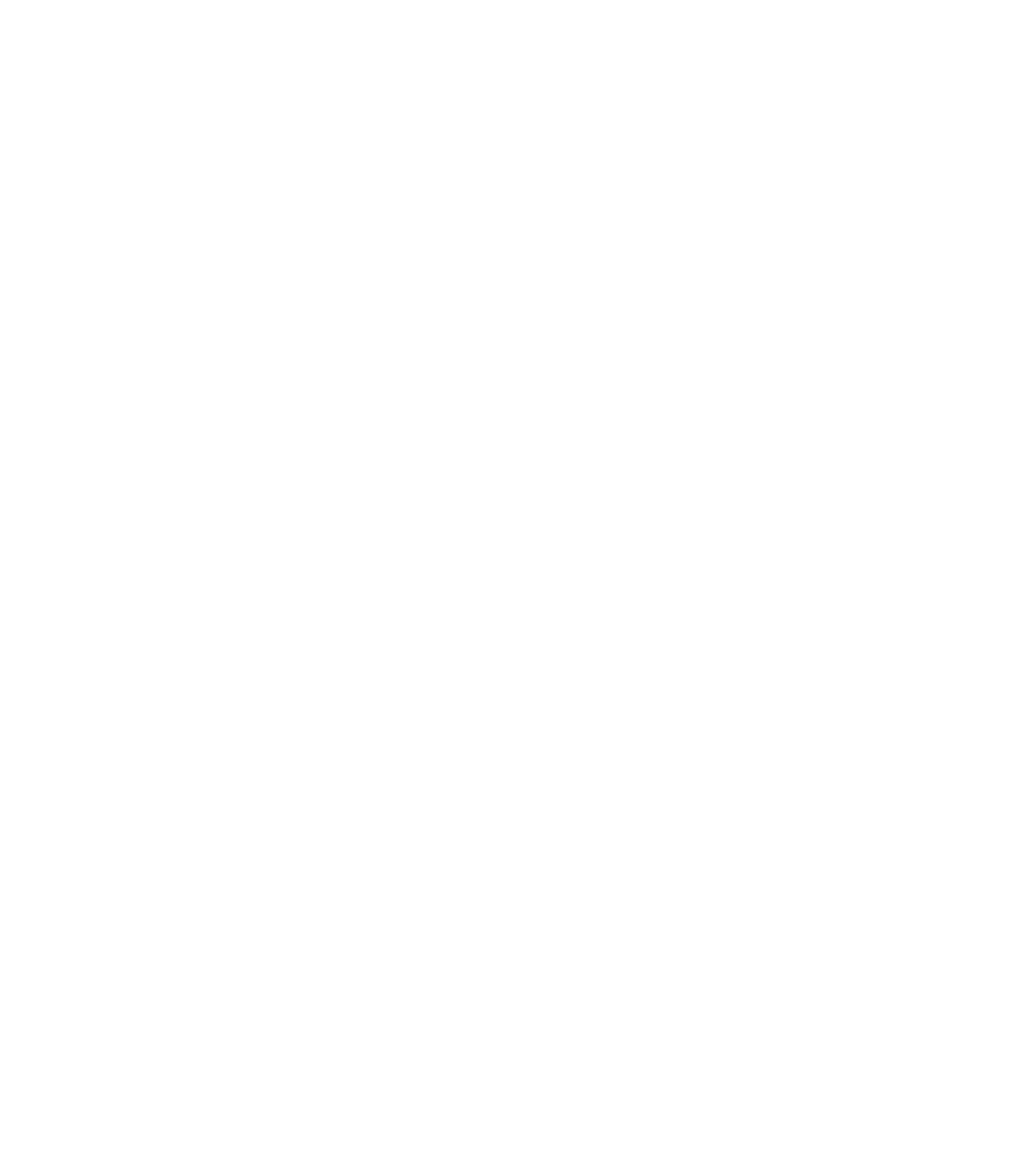
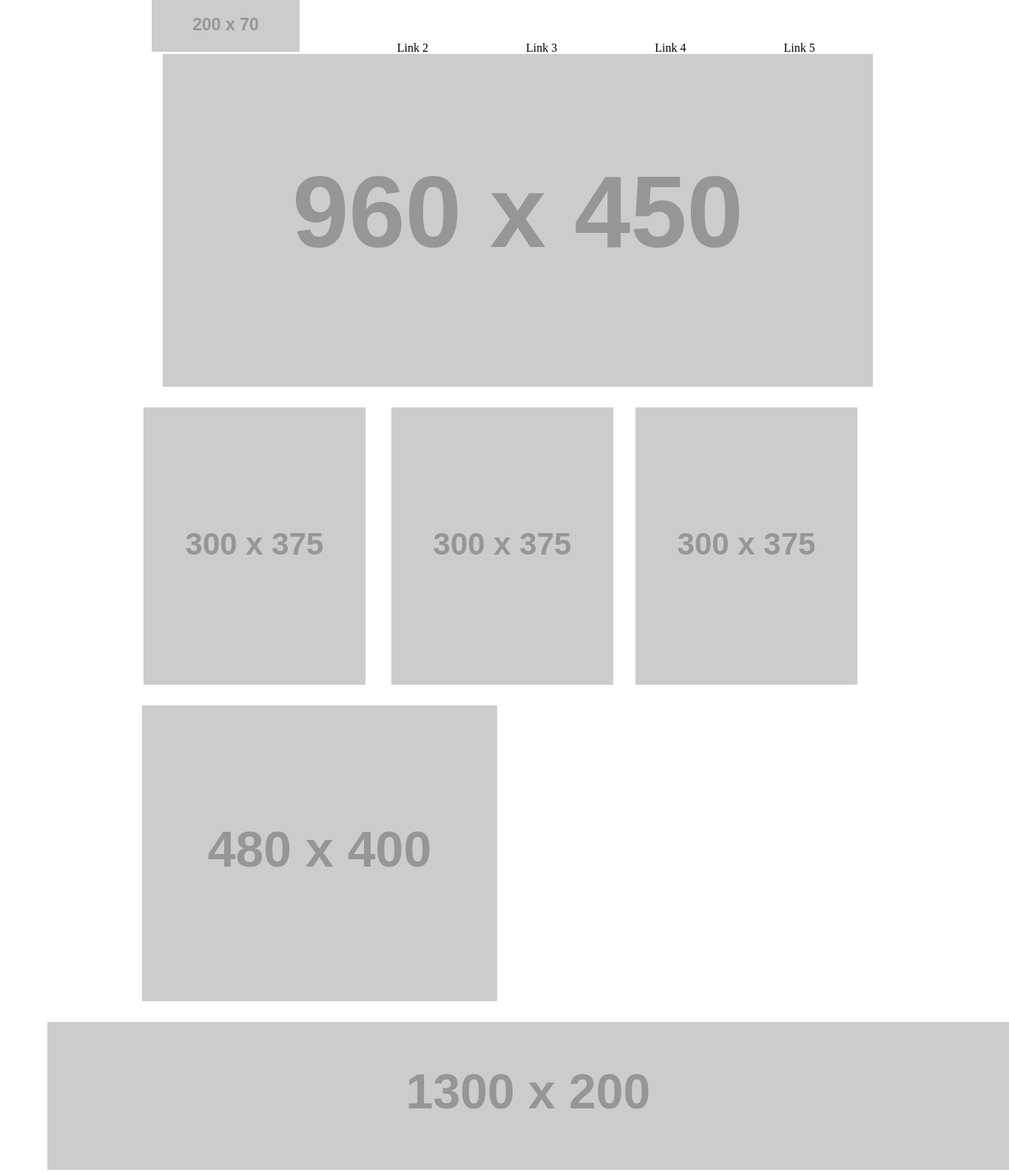
Before and after one commit to Omac092627/wireframe-practice, a plain HTML site: page index.html in a window 1280 px wide. Shown: the whole page at 74% size, 1364 px wide, since content can reach past the window. Before the commit the page ends 800 px from the top, so only its background shows below. Drawn offline with Linux system fonts and the light colour scheme; files that its build step writes are made by us from their sources; placeholder pictures from the web are drawn by us.

Commit message:
page scaffold done

```diff
--- a/css/reset.css
+++ b/css/reset.css
@@ -0,0 +1,48 @@
+/* http://meyerweb.com/eric/tools/css/reset/
+   v2.0 | 20110126
+   License: none (public domain)
+*/
+
+html, body, div, span, applet, object, iframe,
+h1, h2, h3, h4, h5, h6, p, blockquote, pre,
+a, abbr, acronym, address, big, cite, code,
+del, dfn, em, img, ins, kbd, q, s, samp,
+small, strike, strong, sub, sup, tt, var,
+b, u, i, center,
+dl, dt, dd, ol, ul, li,
+fieldset, form, label, legend,
+table, caption, tbody, tfoot, thead, tr, th, td,
+article, aside, canvas, details, embed,
+figure, figcaption, footer, header, hgroup,
+menu, nav, output, ruby, section, summary,
+time, mark, audio, video {
+	margin: 0;
+	padding: 0;
+	border: 0;
+	font-size: 100%;
+	font: inherit;
+	vertical-align: baseline;
+}
+/* HTML5 display-role reset for older browsers */
+article, aside, details, figcaption, figure,
+footer, header, hgroup, menu, nav, section {
+	display: block;
+}
+body {
+	line-height: 1;
+}
+ol, ul {
+	list-style: none;
+}
+blockquote, q {
+	quotes: none;
+}
+blockquote:before, blockquote:after,
+q:before, q:after {
+	content: '';
+	content: none;
+}
+table {
+	border-collapse: collapse;
+	border-spacing: 0;
+}
--- a/css/style.css
+++ b/css/style.css
@@ -0,0 +1,45 @@
+#head{
+display: inline;
+margin-left: 10%
+
+
+}
+
+#logo{
+  display: inline;
+  margin-left: 16%;
+}
+
+#small1{
+  float: left;
+  padding: 25px 15px;
+  margin-left: 14%
+}
+
+#small2{
+  float: left;
+  margin-right: 10px;
+  padding: 25px 20px;
+}
+
+#small3{
+  padding: 25px 15px
+}
+
+#big{
+  margin-left: 220px;
+  margin-right: 220px;
+}
+
+#big2{
+  margin-left:15%;
+  margin-bottom: 25px;
+}
+
+#foot{
+  margin-left: 5%;
+}
+
+body{
+
+}
--- a/index.html
+++ b/index.html
@@ -3,26 +3,49 @@
 
 <head>
   <title>Wire Frame Exercise</title>
-  <link rel="stylesheet" type="text/css" href="style.css">
-  <link rel="stylesheet" type="text/css" href="reset.css">
+  <link rel="stylesheet" type="text/css" href="css/reset.css">
+  <link rel="stylesheet" type="text/css" href="css/style.css">
 </head>
 <header>
+  <nav>
+
+    <li id="logo"> <a href="https://via.placeholder.com/200x70"><img src="https://via.placeholder.com/200x70"></a>
+    </li>
+
+
+    <li id="head"> Link 2</li>
+    <li id="head"> Link 3</li>
+    <li id="head"> Link 4</li>
+    <li id="head"> Link 5</li>
+
+  </nav>
 
 </header>
 
 <body>
-  <section>
-
+  <section id="big">
+    <a href="https://via.placeholder.com/960x450"><img src="https://via.placeholder.com/960x450"></a>
   </section>
-  <section>
-
+  <section id="small1">
+    <a href="https://via.placeholder.com/300x375"><img src="https://via.placeholder.com/300x375"></a>
+  </section>
+  <section id="small2">
+    <a href="https://via.placeholder.com/300x375"><img src="https://via.placeholder.com/300x375"></a>
+  </section>
+  <section id="small3">
+    <a href="https://via.placeholder.com/300x375"><img src="https://via.placeholder.com/300x375"></a>
+  </section>
+  <section id="big2">
+    <a href="https://via.placeholder.com/480x400"><img src="https://via.placeholder.com/480x400"></a>
   </section>
   <section>
 
   </section>
 </body>
 <footer>
-
+  <section id="foot">
+    <a href="https://via.placeholder.com/1300x200"><img src="https://via.placeholder.com/1300x200"></a>
+  </section>
 </footer>
 
 </html>
```
